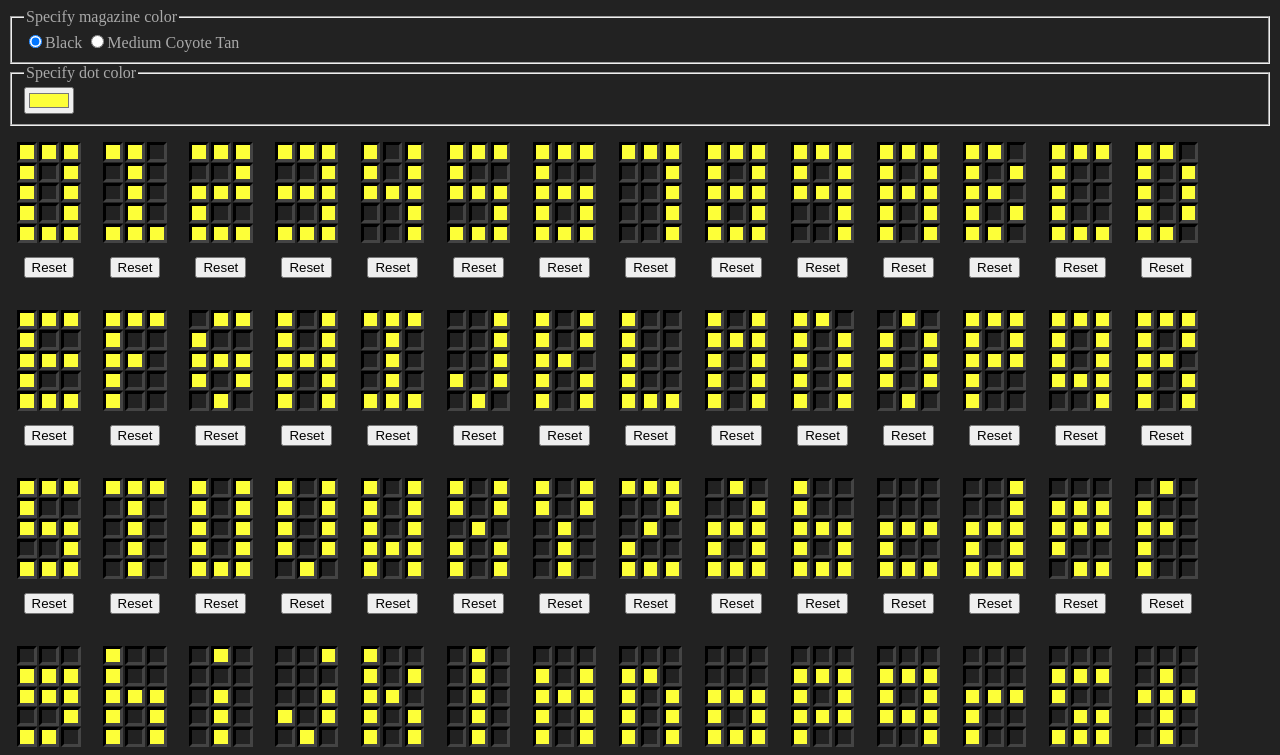
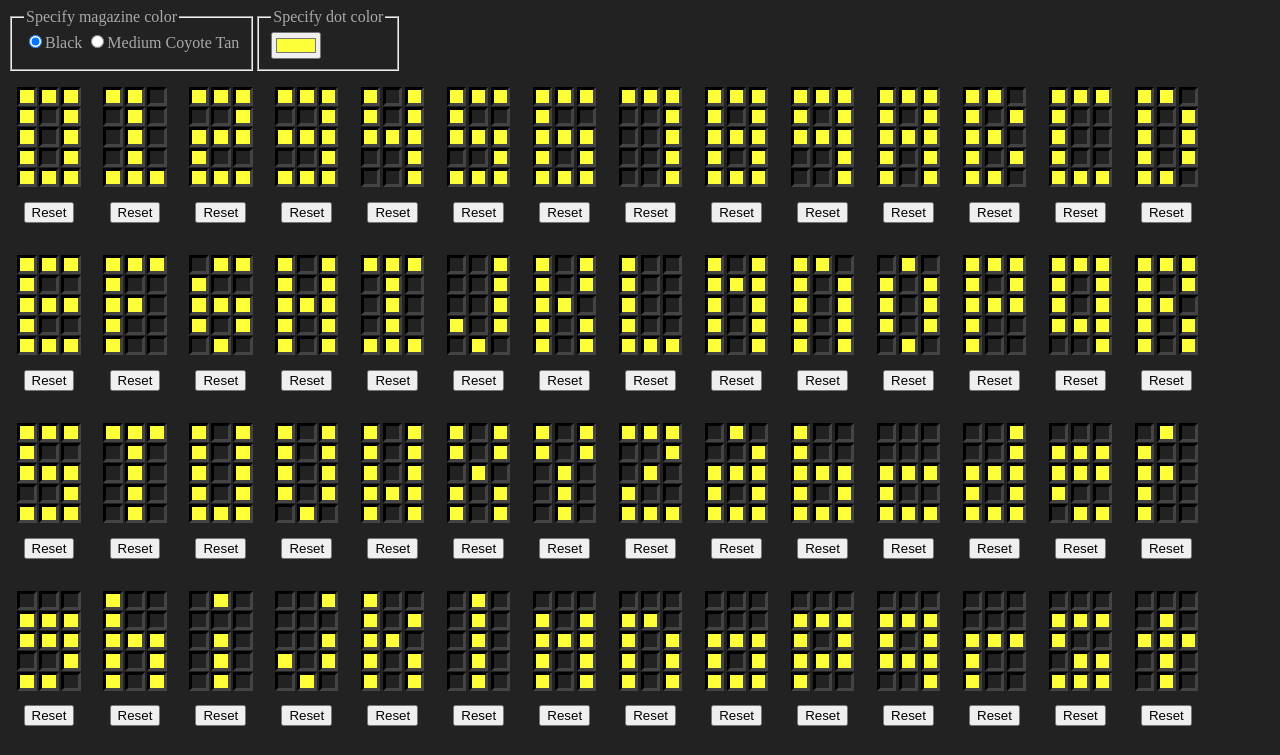
Before and after one commit to planet36/mag-matrix, a plain HTML site: page mag-matrix.html in a window 1280 px wide. Shown: the top 755 px of the page. Drawn offline with Linux system fonts and the light colour scheme.

Commit message:
Put controls side-by-side

```diff
--- a/mag-matrix.html
+++ b/mag-matrix.html
@@ -168,21 +168,19 @@ function set_color_mag_mct() {
 
 <body class="color-mag-black">
 
-	<div class="noprint">
-		<form>
-			<fieldset>
-				<legend>Specify magazine color</legend>
-				<label><input type="radio" name="color-mag" checked oninput="set_color_mag_black()">Black</label>
-				<label><input type="radio" name="color-mag"         oninput="set_color_mag_mct()">Medium Coyote Tan</label>
-			</fieldset>
-		</form>
-	</div>
-
-	<div class="noprint">
-		<fieldset>
+	<div style="display: flex;">
+
+		<fieldset class="noprint">
+			<legend>Specify magazine color</legend>
+			<label><input type="radio" name="color-mag" checked oninput="set_color_mag_black()">Black</label>
+			<label><input type="radio" name="color-mag"         oninput="set_color_mag_mct()">Medium Coyote Tan</label>
+		</fieldset>
+
+		<fieldset class="noprint">
 			<legend>Specify dot color</legend>
 			<input type="color" id="color-dot" oninput="change_color_dot(this.value)">
 		</fieldset>
+
 	</div>
 
 	<form class="matrix" name="30" title="DIGIT ZERO">
```
